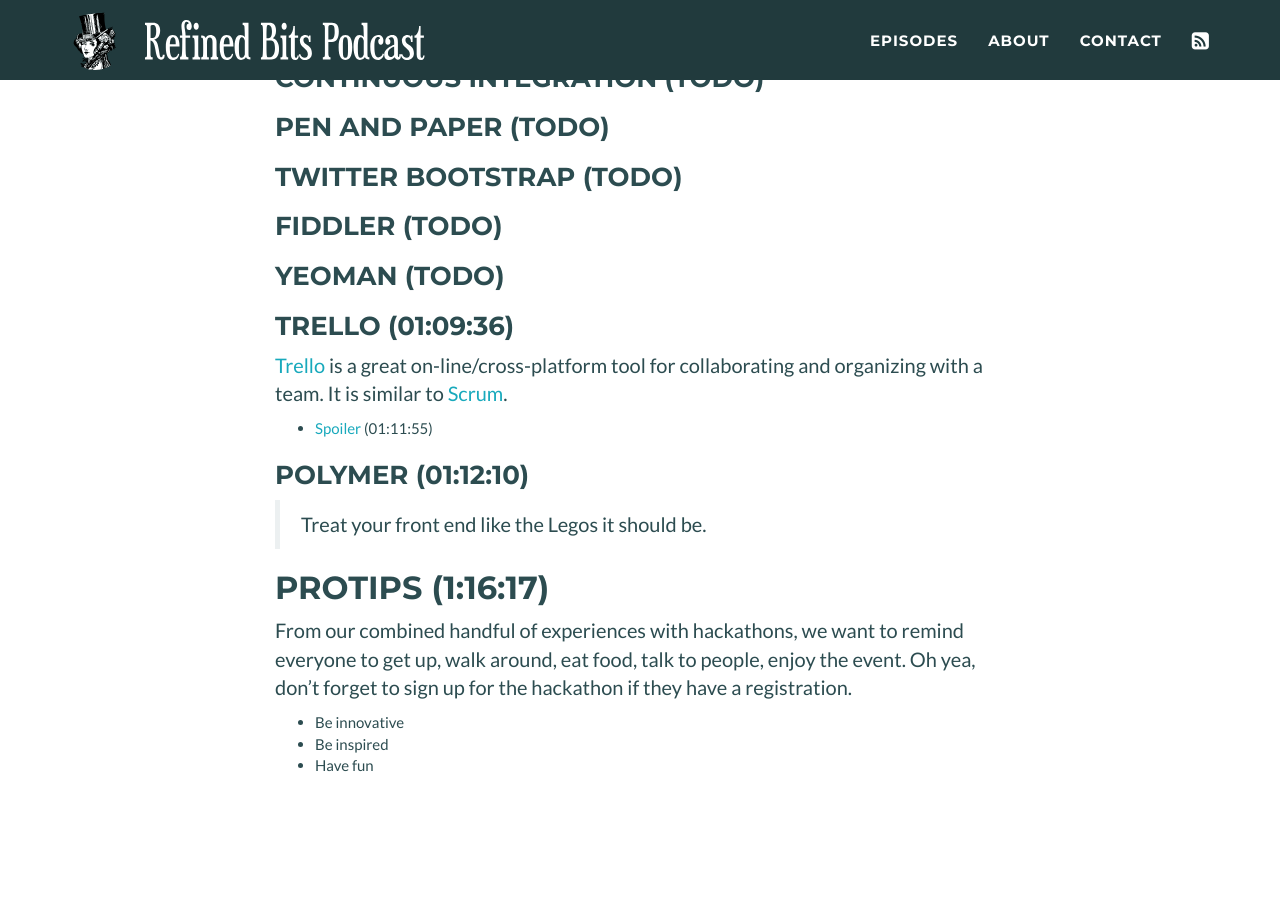
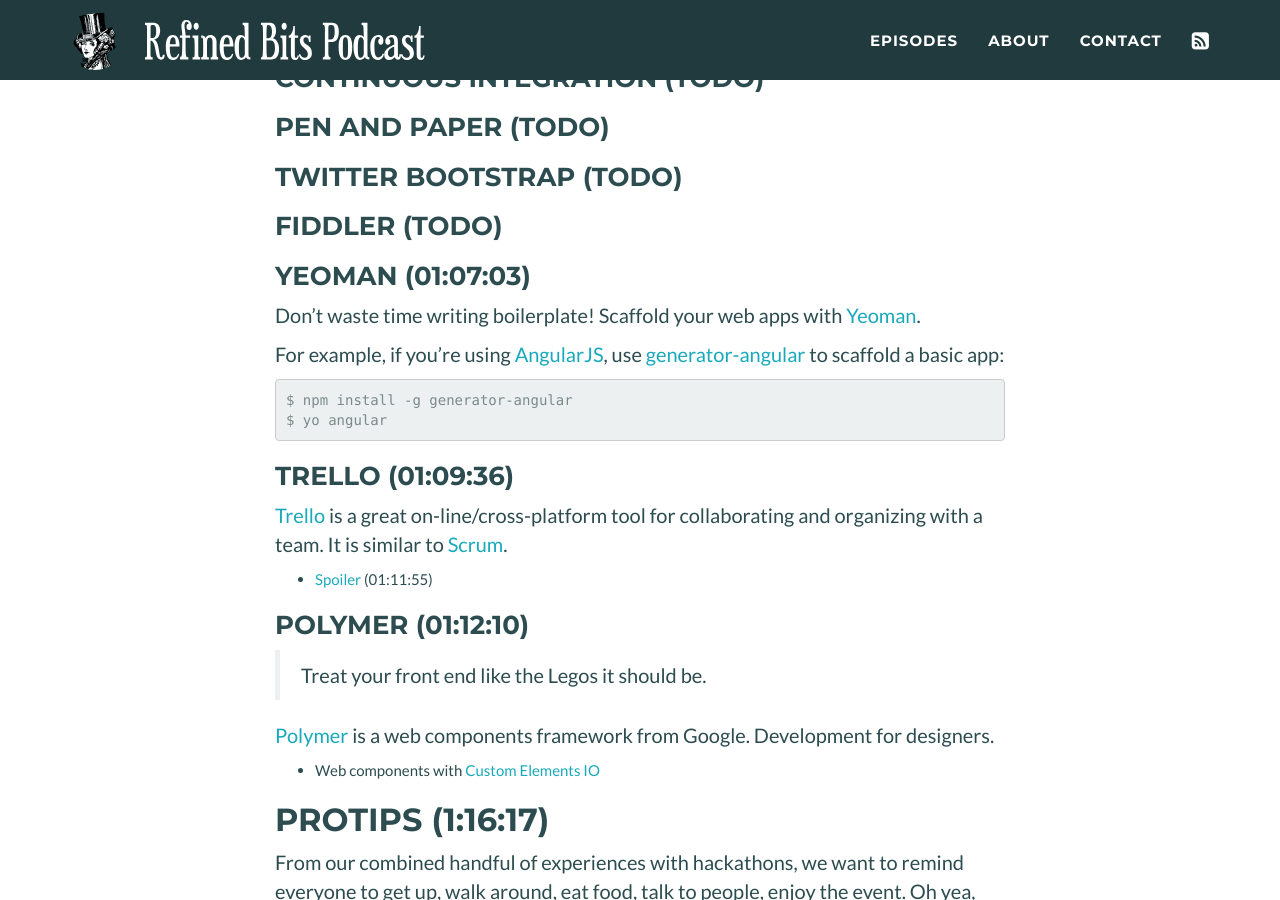
Before and after one commit to refined-bits/refinedbitspodcast.com, a Jekyll site: the page built from _posts/2014-12-16-preparing-for-a-hackathon.md, in a window 1280 px wide and 900 px high, scrolled down 5106 px. Built offline with Jekyll 4.4.1, drawn with Linux system fonts in a browser that asks for light colours.

Commit message:
yeoman & polymer

````diff
--- a/_posts/2014-12-16-preparing-for-a-hackathon.md
+++ b/_posts/2014-12-16-preparing-for-a-hackathon.md
@@ -171,7 +171,16 @@
 
 ### Fiddler (TODO)
 
-### Yeoman (TODO)
+### Yeoman (01:07:03)
+
+Don't waste time writing boilerplate! Scaffold your web apps with [Yeoman](http://yeoman.io/).
+
+For example, if you're using [AngularJS](https://angularjs.org/), use [generator-angular](https://github.com/yeoman/generator-angular) to scaffold a basic app:
+
+```sh
+$ npm install -g generator-angular
+$ yo angular
+```
 
 ### Trello (01:09:36)
 
@@ -183,6 +192,10 @@
 
 > Treat your front end like the Legos it should be.
 
+[Polymer](https://www.polymer-project.org/) is a web components framework from Google.  Development for designers.
+
+* Web components with [Custom Elements IO](http://customelements.io/)
+
 ## Protips (1:16:17)
 
 From our combined handful of experiences with  hackathons, we want to remind everyone to get up, walk around, eat food, talk to people, enjoy the event. Oh yea, don't forget to sign up for the hackathon if they have a registration.
````
